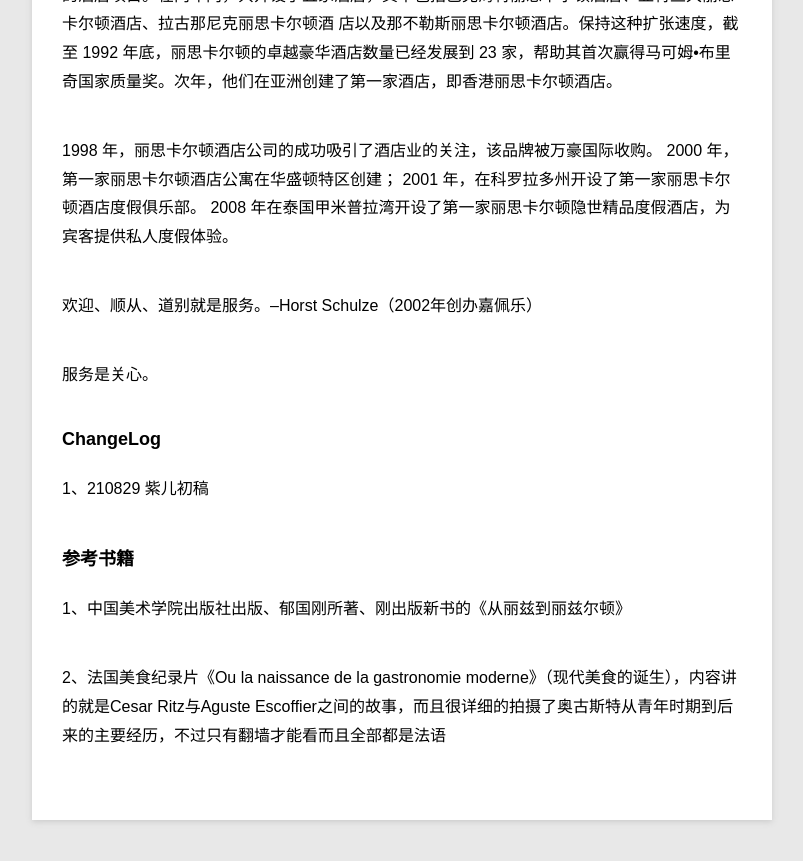
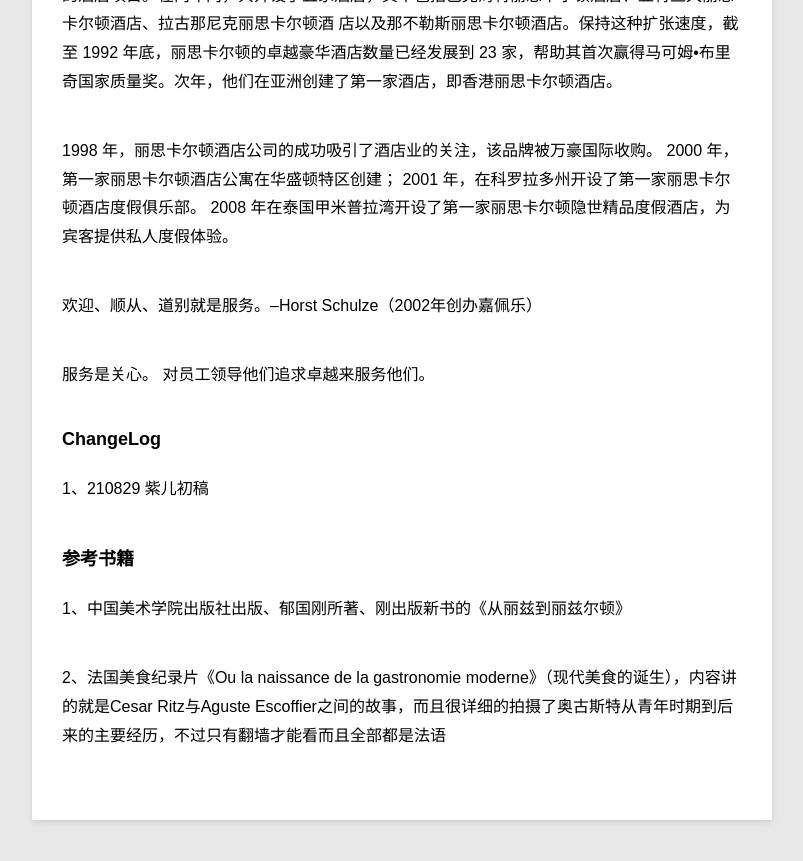
Before and after one commit to violettianjie/violettianjie.github.io, a Jekyll site: the page built from _posts/blog/2021-08-29-ritz.md, in a window 1280 px wide and 900 px high, scrolled down 4316 px. Shown: the top 861 px of the window, without its empty margins (78-881 px from the left). Built offline with Jekyll 4.4.1, drawn with Linux system fonts in a browser that asks for light colours.

Commit message:
Update 2021-08-29-ritz.md

```diff
--- a/_posts/blog/2021-08-29-ritz.md
+++ b/_posts/blog/2021-08-29-ritz.md
@@ -108,6 +108,7 @@ Ritz Carlton最早进入中国市场在1993年，官方中译为“丽嘉酒店
 欢迎、顺从、道别就是服务。--Horst Schulze（2002年创办嘉佩乐）
 
 服务是关心。
+对员工领导他们追求卓越来服务他们。
 
 
 ### ChangeLog
```
